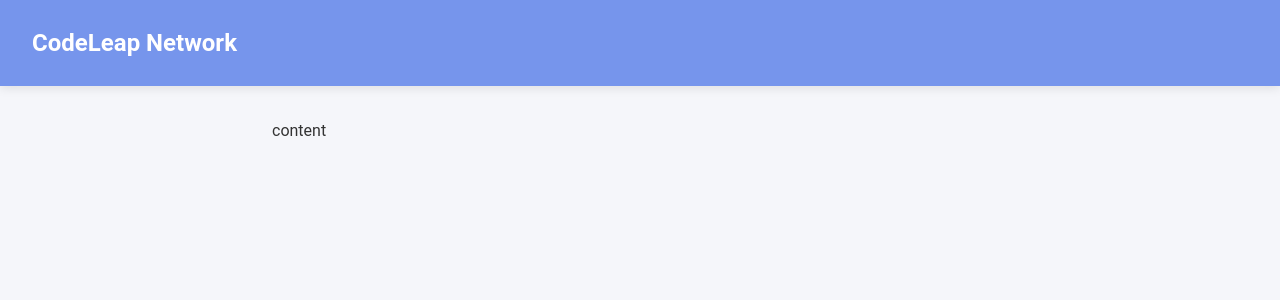
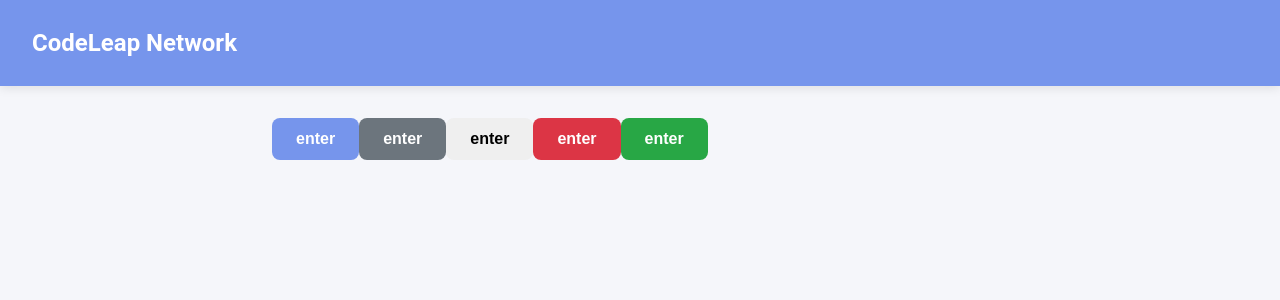
Before and after one commit to evertonProgramadorCriativo/Junior-Frontend-Engineer-CodeLeap, a React (Create React App) app: page / in a window 1280 px wide. Shown: the top 300 px of the page. Built offline with nearby package versions, Linux system fonts and the light colour scheme.

Commit message:
style(buttons): dynamic button, colors

```diff
--- a/src/App.js
+++ b/src/App.js
@@ -1,11 +1,30 @@
 import React from 'react';
 import Layout from './components/layout/Layout';
-
+import Button from './components/ui/Button/Button';
 
 function App() {
   return (
     <Layout>
-      content
+      <Button
+        variant='primary'
+
+      >enter</Button>
+      <Button
+        variant='secondary'
+
+      >enter</Button>
+      <Button
+        variant='disabled'
+
+      >enter</Button>
+       <Button
+        variant='danger'
+
+      >enter</Button>
+        <Button
+        variant='success'
+
+      >enter</Button>
     </Layout>
   );
 }
--- /dev/null
+++ b/src/components/ui/Button/Button.css
@@ -0,0 +1,56 @@
+.btn {
+  padding: 0.75rem 1.5rem;
+  border: none;
+  border-radius: 0.5rem;
+  font-size: 1rem;
+  font-weight: 600;
+  cursor: pointer;
+  transition: all 0.3s ease;
+  display: inline-block;
+  text-align: center;
+  text-decoration: none;
+}
+
+.btn-primary {
+  background: #7695EC;
+  color: white;
+}
+
+.btn-primary:hover:not(.disabled) {
+  background: linear-gradient(135deg, #6a5acd, #8e44ad);
+  transform: translateY(-1px);
+  box-shadow: 0 4px 12px rgba(123, 104, 238, 0.3);
+}
+
+.btn-secondary {
+  background-color: #6c757d;
+  color: white;
+}
+
+.btn-secondary:hover {
+  background-color: #545b62;
+}
+
+.btn-danger {
+  background-color: #dc3545;
+  color: white;
+}
+
+.btn-danger:hover {
+  background-color: #c82333;
+}
+
+.btn-success {
+  background-color: #28a745;
+  color: white;
+}
+
+.btn-success:hover:not(.disabled) {
+  background-color: #218838;
+}
+
+.btn.disabled {
+  opacity: 0.6;
+  cursor: not-allowed;
+  transform: none !important;
+}
--- /dev/null
+++ b/src/components/ui/Button/Button.jsx
@@ -0,0 +1,16 @@
+import React from 'react';
+import './Button.css';
+
+const Button = ({ children, variant = 'primary', disabled = false, ...props }) => {
+  return (
+    <button
+      className={`btn btn-${variant} ${disabled ? 'disabled' : ''}`}
+      disabled={disabled}
+      {...props}
+    >
+      {children}
+    </button>
+  );
+};
+
+export default Button;
```
Also changed, not shown: 1 other file (tests, documents, lock files or other folders).
